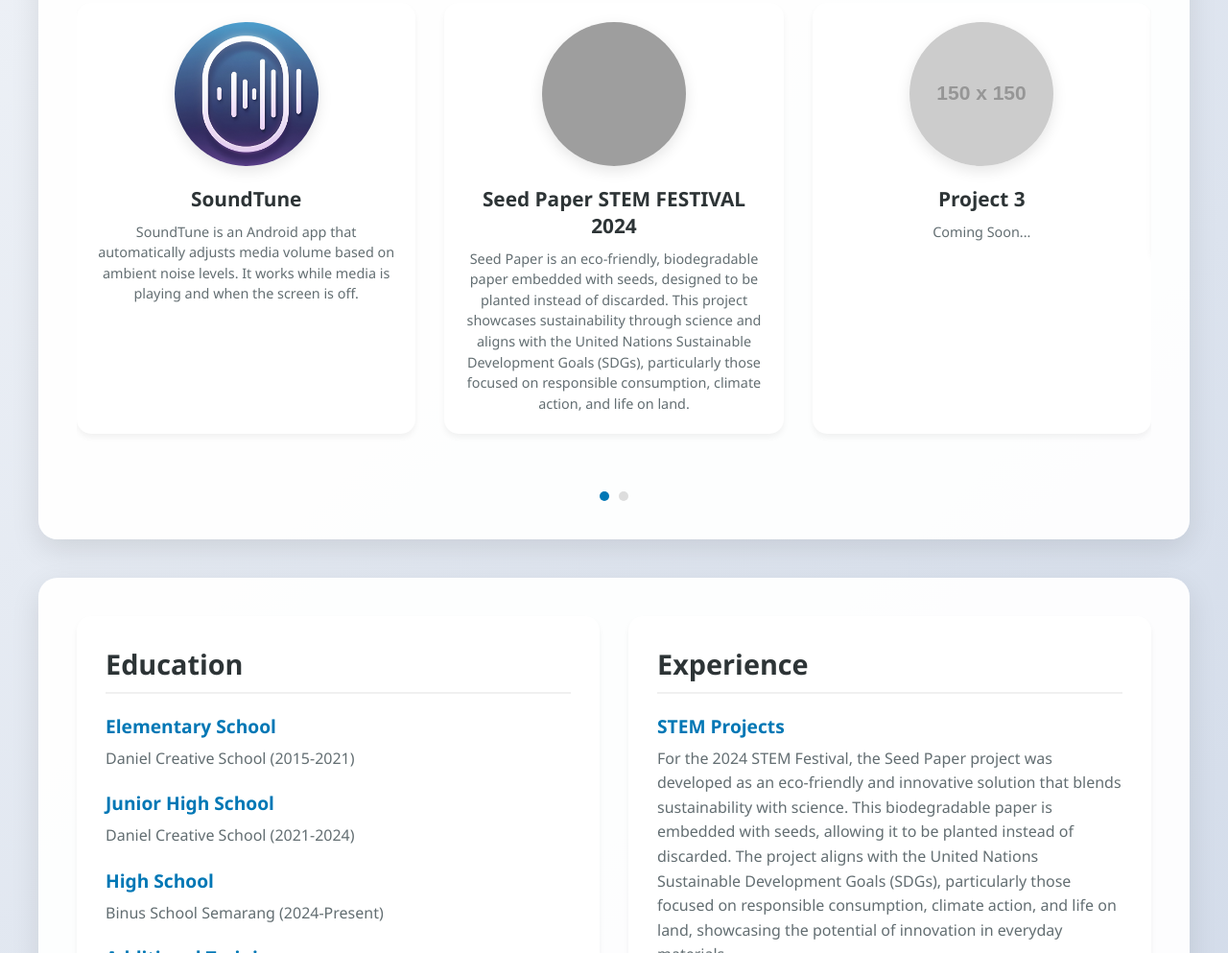
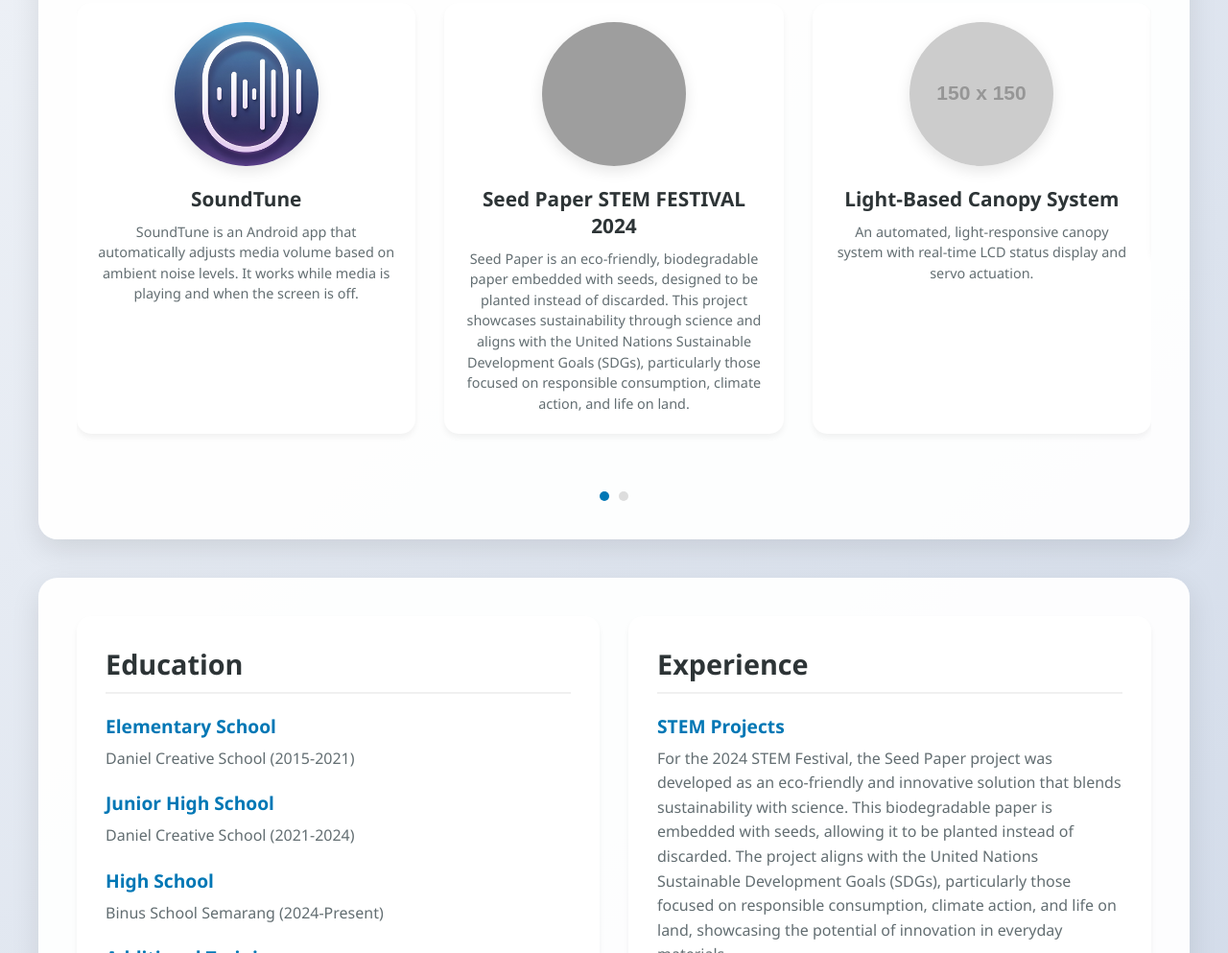
Before and after one commit to Rainier-PS/Landing-Page_Rainier, a plain HTML site: page index.html in a window 1280 px wide. Shown: the part 836-1829 px from the top of the page at 96% size. Drawn offline with Linux system fonts and the light colour scheme; grey boxes are pictures that could not be loaded; placeholder pictures from the web are drawn by us.

Commit message:
Update index.html

```diff
--- a/index.html
+++ b/index.html
@@ -1010,8 +1010,8 @@
                             <a href="https://example.com/project3" target="_blank" class="project-card">
                                 <img src="https://via.placeholder.com/150" alt="Project 3" class="project-image" loading="lazy">
                                 <div class="project-content">
-                                    <h3 class="project-title">Project 3</h3>
-                                    <p class="project-subtitle">Coming Soon...</p>
+                                    <h3 class="project-title">Light-Based Canopy System</h3>
+                                    <p class="project-subtitle">An automated, light-responsive canopy system with real-time LCD status display and servo actuation.</p>
                                 </div>
                             </a>
                         </div>
```
